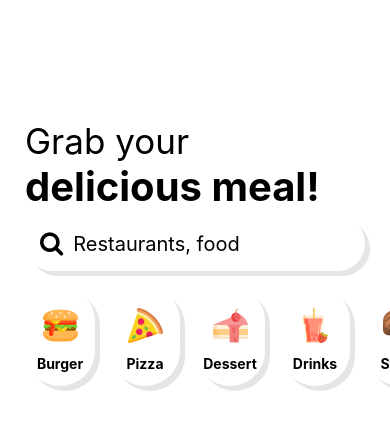
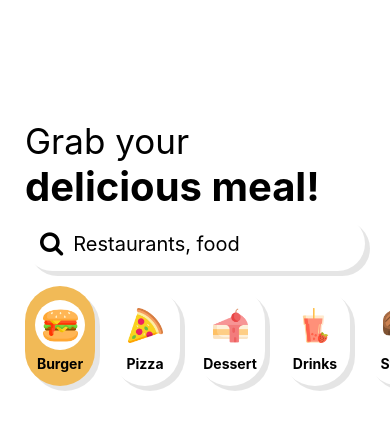
Before and after one commit to Jaron15/restaurant-search, a React Native app: screen / in a window 390 px wide. Shown: the top 430 px of the page. Built offline with nearby package versions, Linux system fonts and the light colour scheme.

Commit message:
useState hook for categories

```diff
--- a/App.js
+++ b/App.js
@@ -3,8 +3,11 @@ import { StyleSheet, Text, View, FlatList } from 'react-native';
 import Header from './src/components/Header';
 import Search from './src/components/Search';
 import CategoryItem from './src/components/CategoryItem';
+import { useState } from "react"
 
 export default function App() {
+  // let term = "Burger"
+  const [term, setTerm] = useState("Burger")
   const commonCategories = [
     {
       name: "Burger",
@@ -30,7 +33,14 @@ export default function App() {
       name: "Pasta",
       imageUrl: require('./src/assets/images/pasta.png')
     },
-  ]
+  ];
+
+  // setTimeout(() => {
+  //   console.log("initial term: ", term);
+  //   setTerm("Pizza")
+  //   console.log("changed term: ", term);
+  // }, 3000);
+
   return (
     <View style={styles.container}>
       <Header />
@@ -40,7 +50,12 @@ export default function App() {
       <FlatList
       data={commonCategories}
         renderItem={({item, index}) => {
-        return <CategoryItem name={item.name} imageUrl={item.imageUrl} index={index} />;
+        return <CategoryItem name={item.name}
+        imageUrl={item.imageUrl}
+        index={index}
+        active={item.name === term}
+        handlePress={() => setTerm(item.name)}
+           />;
       }}
       horizontal
       showsHorizontalScrollIndicator={false}
--- a/src/components/CategoryItem.js
+++ b/src/components/CategoryItem.js
@@ -1,11 +1,17 @@
 import React from 'react';
-import { View, Text, StyleSheet, Image } from 'react-native';
+import { View, Text, StyleSheet, Image, TouchableOpacity } from 'react-native';
 import {elevation} from '../common/styles';
 
-function CategoryItem({name, imageUrl, index}) {
+function CategoryItem({name, imageUrl, index, active, handlePress}) {
 
     return (
-        <View style={[styles.container, styles.elevation, index === 0 ? {marginLeft: 25} : {marginLeft: 15}]}>
+        <TouchableOpacity  onPress={handlePress}>
+        <View style={[
+        styles.container,
+        styles.elevation,
+        index === 0 ? {marginLeft: 25} : {marginLeft: 15},
+        active ? {backgroundColor: "rgb(241,186,87)"} : {backgroundColor: "white"}
+        ]}>
             <View style={styles.imageContainer} >
             <Image style={styles.image} source={imageUrl} />
             </View>
@@ -13,6 +19,7 @@ function CategoryItem({name, imageUrl, index}) {
                 {name}
             </Text>
         </View>
+        </TouchableOpacity>
     );
 }
 
```
